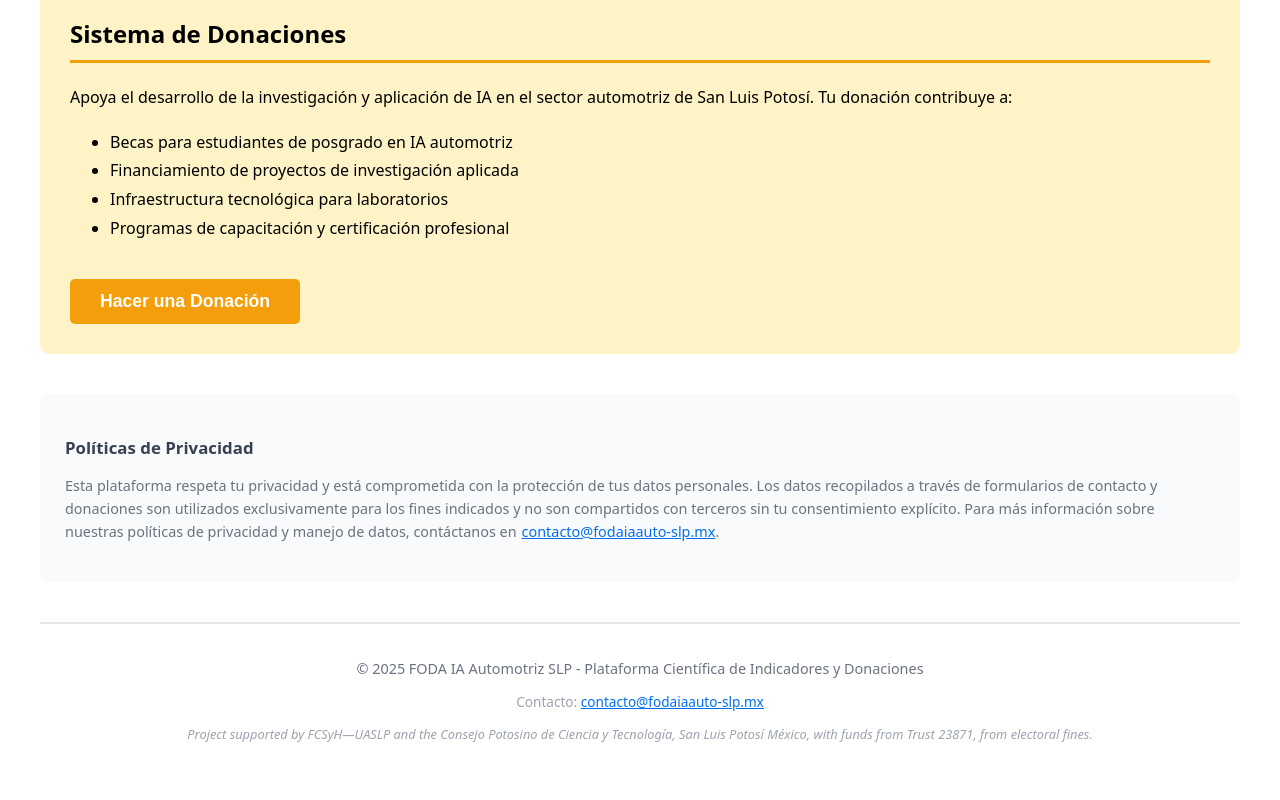
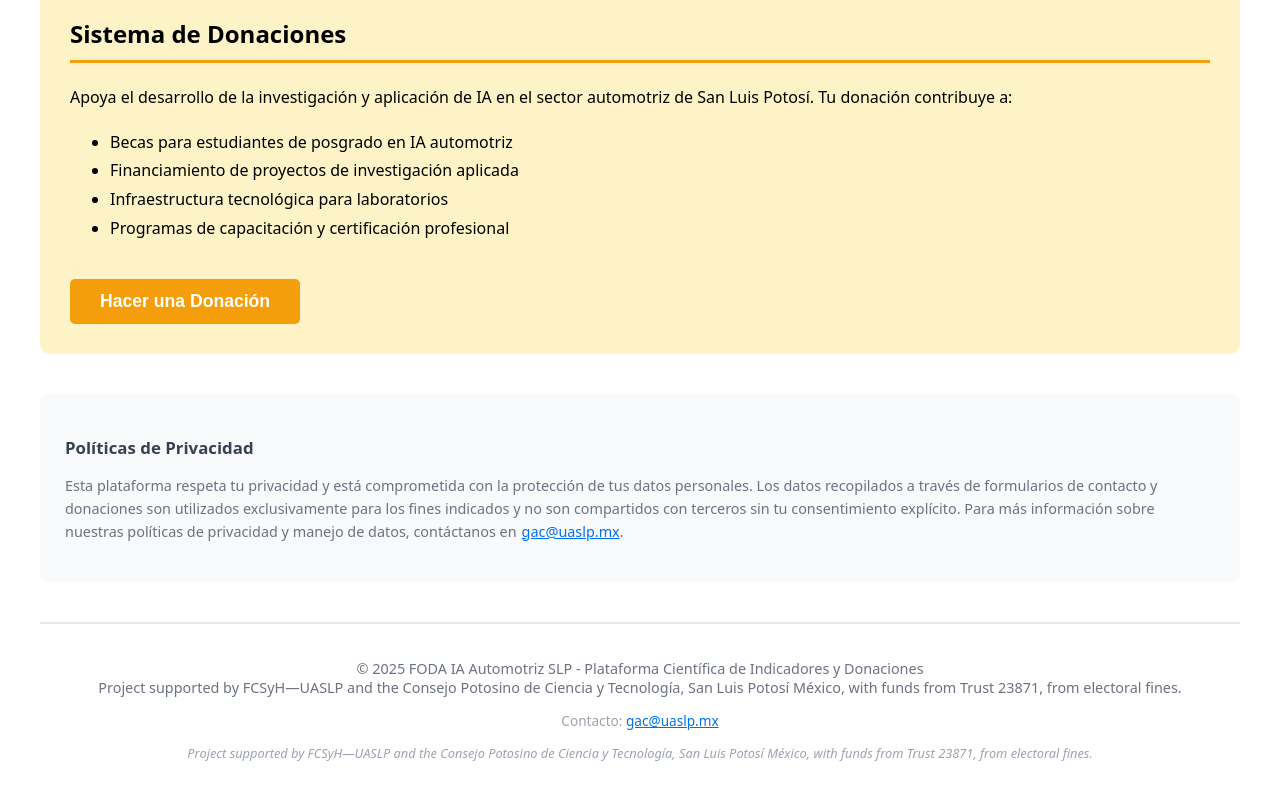
Before and after one commit to FutureAI-png/foda-ia-slp, a Next.js app: page / in a window 1280 px wide. Shown: the part 2763-3563 px from the top of the page. Built offline with nearby package versions, Linux system fonts and the light colour scheme.

Commit message:
Update footer: merge project legend with copyright, change email to gac@uaslp.mx

```diff
--- a/app/page.tsx
+++ b/app/page.tsx
@@ -149,17 +149,17 @@ export default function HomePage() {
           Los datos recopilados a través de formularios de contacto y donaciones son utilizados exclusivamente
           para los fines indicados y no son compartidos con terceros sin tu consentimiento explícito.
           Para más información sobre nuestras políticas de privacidad y manejo de datos, contáctanos en
-          <a href="mailto:contacto@fodaiaauto-slp.mx" style={{color: '#0070f3', marginLeft: '5px'}}>contacto@fodaiaauto-slp.mx</a>.
-        </p>
+        <a href="mailto:gac@uaslp.mx" style={{color: '#0070f3', marginLeft: '5px'}}>gac@uaslp.mx</a>.        </p>
       </section>
 
       <footer style={{textAlign: 'center', padding: '20px', borderTop: '2px solid #e5e7eb', marginTop: '40px'}}>
         <p style={{color: '#6b7280', fontSize: '0.9rem'}}>
           © 2025 FODA IA Automotriz SLP - Plataforma Científica de Indicadores y Donaciones
+                    <br />
+          Project supported by FCSyH—UASLP and the Consejo Potosino de Ciencia y Tecnología, San Luis Potosí México, with funds from Trust 23871, from electoral fines.
         </p>
         <p style={{color: '#9ca3af', fontSize: '0.85rem', marginTop: '8px'}}>
-          Contacto: <a href="mailto:contacto@fodaiaauto-slp.mx" style={{color: '#0070f3'}}>contacto@fodaiaauto-slp.mx</a>
-        </p>
+          Contacto: <a href="mailto:gac@uaslp.mx" style={{color: '#0070f3'}}>gac@uaslp.mx</a>        </p>
 
                 <p style={{color: '#9ca3af', fontSize: '0.8rem', marginTop: '12px', fontStyle: 'italic'}}>
           Project supported by FCSyH—UASLP and the Consejo Potosino de Ciencia y Tecnología, San Luis Potosí México, with funds from Trust 23871, from electoral fines.
```
